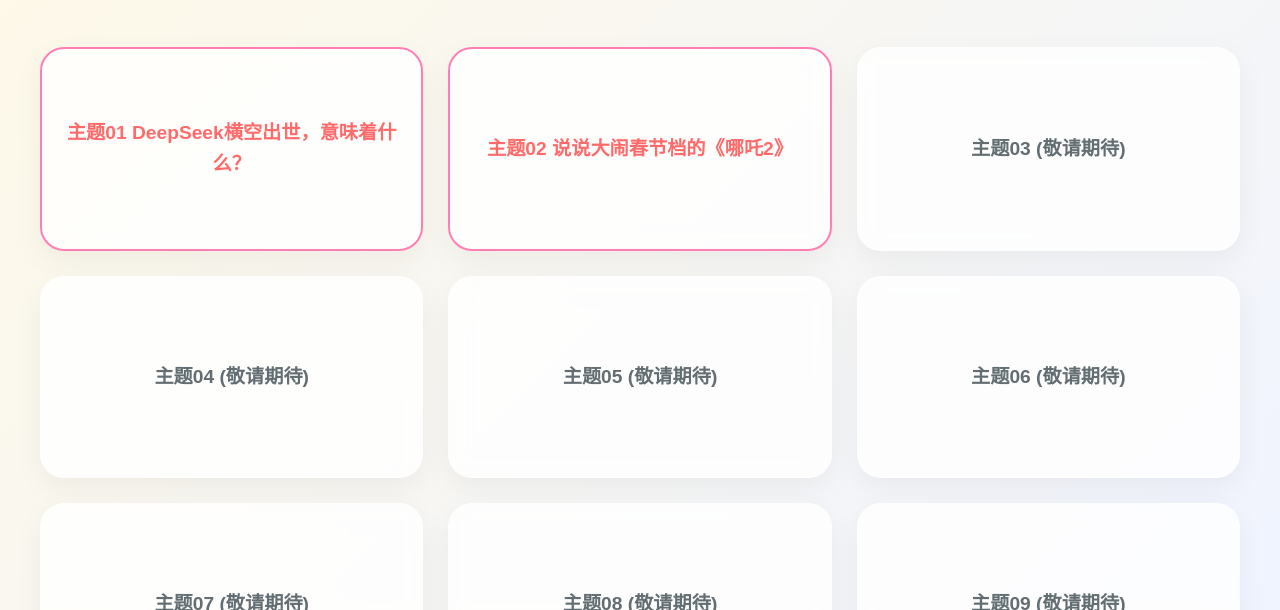
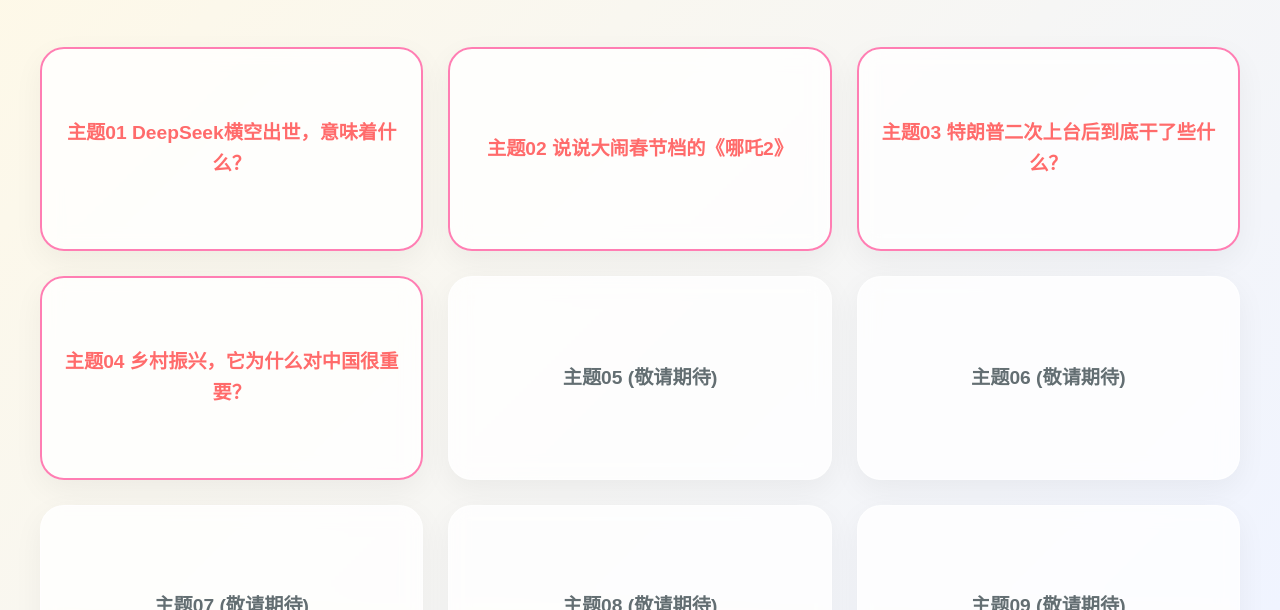
Before and after one commit to tiantianwang351-hash/student-works, a plain HTML site: page index.html in a window 1280 px wide. Shown: the part 190-800 px from the top of the page. Drawn offline with Linux system fonts and the light colour scheme.

Commit message:
Add files via upload

```diff
--- a/index.html
+++ b/index.html
@@ -148,7 +148,7 @@
 
         .img-container {
             width: 100%;
-            height: 280px;
+            height: 320px;
             background: #fdfdfd;
             border-radius: 16px;
             overflow: hidden;
@@ -249,50 +249,44 @@
             works: [
                 { name: "奚嘉怡", school: "上师大附中金山前京中学", file: "上海师范大学附属金山前京中学 奚嘉怡.jpg", praise: "色彩鲜艳，鲸鱼形象生动，排版逻辑满分！" },
                 { name: "方毓馨", school: "上师大附中金山前京中学", file: "上海师范大学附属金山前京中学 方毓馨.jpg", praise: "对AI原理的拆解细致，展现了严谨的科学态度！" },
-                { name: "付玥", school: "闵行区君莲学校", file: "junlian01.jpg.jpg", praise: "笔记工整，彩色装饰充满童趣，总结感悟非常深刻！" },
-                { name: "谭思萌", school: "闵行区君莲学校", file: "junlian02.jpg.jpg", praise: "重点突出，对DeepSeek的思考很有深度，观察力强！" },
-                { name: "张梵馨", school: "虹口实验学校", file: "上海市虹口实验学校 张梵馨.jpg", praise: "学习单完成出色，思维导图清晰，习惯非常好！" },
-                { name: "顾琳菲", school: "金桥镇中心小学", file: "上海市浦东新区金桥镇中心小学 顾琳菲.jpg", praise: "用色区分重点，态度认真，收获写得非常详尽！" },
                 { name: "张李琪", school: "嘉定区中光高级中学", file: "上海市嘉定区中光高级中学 张李琪.jpg", praise: "时政随笔有见地，展现了中学生敏锐的观察力！" },
-                { name: "宣璟怡", school: "建平临港小学", file: "上海市浦东新区建平临港小学 宣璟怡.jpg", praise: "文章精彩，字里行间充满了对国产科技崛起的自豪！" },
                 { name: "陈沁瑜", school: "上海市西林中学", file: "上海市西林中学 陈沁瑜.jpg", praise: "条理清晰，文字功底扎实，对AI普及的思考很到位！" },
-                { name: "毛诗雯", school: "上海市西林中学", file: "上海市西林中学 毛诗雯.png", praise: "感悟深刻，展现了对AI未来的理性期待与辩证思考！" },
-                { name: "蒋玉婷", school: "上海市蔡路中学", file: "上海市蔡路中学 蒋玉婷.png", praise: "观点独到，提醒我们要保持判断力，非常有前瞻性！" },
-                { name: "高俊宸", school: "上海市黄楼中学", file: "上海市黄楼中学 高俊宸.jpg", praise: "笔记逻辑性极强，把技术优势分析得头头是道！" },
-                { name: "尹美茜", school: "上海市松江一中", file: "上海市松江一中 尹美茜.png", praise: "文字优美，将科技突破与乡土情怀结合，立意极高！" },
-                { name: "夏姝砚", school: "上海市松江一中", file: "上海市松江一中 夏姝砚.png", praise: "辩证看待技术，逻辑严密，展现了卓越的学术潜质！" }
+                { name: "尹美茜", school: "上海市松江一中", file: "上海市松江一中 尹美茜.png", praise: "文字优美，将科技突破与乡土情怀结合，立意极高！" }
             ]
         },
         2: {
             title: "主题02 说说大闹春节档的《哪吒2》",
             works: [
-                { name: "高昱哲", school: "华师大前滩学校", file: "华东师范大学第二附属中学前滩学校 高昱哲.png", praise: "从IP、制作到市场全方位解析，‘登顶法宝’总结得非常透彻！" },
-                { name: "孙祎晨", school: "复旦附中闵行实验学校", file: "复旦大学附属闵行实验学校 孙祎晨.png", praise: "精美的剪纸风格，将哪吒的英气与传统文化完美融合，创意十足！" },
-                { name: "邢恺恩", school: "圣华紫竹双语学校", file: "上海民办圣华紫竹双语学校 邢恺恩.jpg", praise: "构图极具爆发力，画出了哪吒‘我命由我不由天’的顽强斗志！" },
-                { name: "张佑琪", school: "上海市蔡路中学", file: "上海市蔡路中学 张佑琪.png", praise: "不仅有细腻的人物速写，对电影核心精神的感悟也充满了正能量。" },
-                { name: "蒲娅楠", school: "嘉定区练川实验学校", file: "上海市嘉定区练川实验学校 蒲娅楠.jpg", praise: "哪吒与敖丙并肩而立，画面和谐，展现了对友谊与成长的深刻思考。" },
-                { name: "沈梦婕", school: "君莲学校（小学部）", file: "上海市闵行区君莲学校（小学部）沈梦婕.png", praise: "课堂笔记条理分明，饺子导演的奋斗历程总结得非常励志，支持国产！" },
-                { name: "姚欣依", school: "建平临港小学", file: "上海市浦东新区建平临港小学 姚欣依.png", praise: "画面动感十足，色彩明快，生动捕捉了哪吒勇敢直面困难的英姿。" },
-                { name: "刘梓萱", school: "金山区第二实验小学", file: "上海市金山区第二实验小学 刘梓萱.jpg", praise: "极具逻辑性的‘成功流水线’图表，精准复盘了电影登顶的每一个关键点！" },
-                { name: "周雨潼", school: "君莲学校（中学部）", file: "上海市闵行区君莲学校（中学部） 周雨潼.jpg", praise: "充满艺术感的字体排版与人物剪影，视觉冲击力极强，精神内涵丰富。" },
-                { name: "吴诗睿", school: "君莲学校（小学部）", file: "上海市闵行区君莲学校（小学部）吴诗睿.png", praise: "课堂笔记细致入微，对电影中的国风元素和文化渊源有独特的见解。" },
-                { name: "牛杨淋荟", school: "崇明中学附属东门中学", file: "上海市崇明中学附属东门中学 牛杨淋荟.jpg", praise: "观后感笔触深情且大气，将哪吒精神与现实拼搏结合，立意极远。" },
-                { name: "潘悦嘉", school: "建平临港小学", file: "上海市浦东新区建平临港小学 潘悦嘉.jpg", praise: "巧妙的性格与外貌拼贴分析，全方位展示了‘我命由我不由天’的飒爽少年。" },
-                { name: "宣璟怡", school: "建平临港小学", file: "上海市浦东新区建平临港小学 宣璟怡.jpg", praise: "以‘哪吒的老师’为视角，充满了童趣，将传统神话进行了生动的现代演绎。" },
-                { name: "周幼玟", school: "尚博实验小学", file: "上海市浦东新区尚博实验小学 周幼玟.jpg", praise: "手绘形象灵动，表情捕捉到位，对电影精神的解读非常热血沸腾。" },
-                { name: "颜睿希", school: "尚博实验小学", file: "上海市浦东新区尚博实验小学 颜睿希.jpg", praise: "英姿飒爽的哪吒形象，配以充满激情的文字，展现了少年人特有的奋斗精神。" },
-                { name: "蔡毓翎", school: "上海市莘城学校", file: "上海市莘城学校 蔡毓翎.jpg", praise: "图文结合紧密，六条核心总结深刻揭示了电影不仅是神话，更是成长的洗礼。" },
-                { name: "胡云翼", school: "上海市莘城学校", file: "上海市莘城学校 胡云翼.jpg", praise: "构图宏大，色彩饱满，展现了哪吒重生抗争的宏伟场面，非常有想象力！" },
-                { name: "陈嫣胤", school: "七宝外国语小学", file: "上海市七宝外国语小学 陈嫣胤.png", praise: "画风独特，将哪吒与‘零食沼泽怪’结合，富有生活气息且充满创意！" },
-                { name: "陈嘉懿", school: "浦东新区锦绣小学", file: "上海市浦东新区锦绣小学 陈嘉懿.jpg", praise: "细腻的笔触构建了跨越时空的英雄共鸣，展示了深厚的绘画功底和独特的审美。" },
-                { name: "刘柏锋", school: "建平永宁小学", file: "上海市浦东新区建平永宁小学 刘柏锋.jpg", praise: "数据分析详尽，将现代校园守护与传统英雄精神结合，逻辑严密且富有温情。" },
-                { name: "姚玥", school: "上海市莘城学校", file: "上海市莘城学校 姚玥.jpg", praise: "海报级别的画面表现力，完美诠释了哪吒‘帅气’与‘英勇’并存的一面。" },
-                { name: "陈玥岚", school: "上海市莘城学校", file: "上海市莘城学校 陈玥岚.jpg", praise: "通过对比分析，层层剥离出‘走出心魔’的主题，思维导图形式让人印象深刻。" },
-                { name: "陈冰冰", school: "三林实验小学", file: "上海市浦东新区三林实验小学 陈冰冰.png", praise: "将电影精神与现实文化自信、时事紧密关联，视野开阔，展现了中学生的责任感。" },
-                { name: "费曜恒", school: "上海市西林中学", file: "上海市西林中学 费曜恒.jpg", praise: "角色分析透彻，分栏式排版非常清晰，是一份优秀的观影心得总结。" },
-                { name: "周心怡", school: "上海市西林中学", file: "上海市西林中学 周心怡.jpg", praise: "色彩热烈，视觉冲击力强，哪吒与龙王斗争的画面极具叙事张力。" },
-                { name: "张诗琪", school: "上海市西林中学", file: "上海市西林中学 张诗琪.png", praise: "不仅画出了哪吒的灵动，文字感悟也道出了成长并非一帆风顺，而是挫折中的涅槃。" },
-                { name: "张玮菡", school: "上海市实验学校东校", file: "上海市实验学校东校 张玮菡.png", praise: "三段式的深入剖析，从形象到精神，将哪吒这一少年的挣扎与热血写得入木三分。" }
+                { name: "高昱哲", school: "华师大前滩学校", file: "华东师范大学第二附属中学前滩学校 高昱哲.png", praise: "从IP制作到市场全方位解析，‘登顶法宝’复盘得非常透彻！" },
+                { name: "孙祎晨", school: "复旦附中闵行实验学校", file: "复旦大学附属闵行实验学校 孙祎晨.png", praise: "精美的剪纸风格，将哪吒的英气与传统文化融合，创意惊艳！" },
+                { name: "邢恺恩", school: "圣华紫竹双语学校", file: "上海民办圣华紫竹双语学校 邢恺恩.jpg", praise: "画作极具张力，捕捉到了小哪吒那股不屈的‘魔童’精神！" },
+                { name: "张佑琪", school: "蔡路中学", file: "上海市蔡路中学 张佑琪.png", praise: "手绘细节丰富，感悟道出了‘命运掌握在自己手中’的真谛。" },
+                { name: "刘梓萱", school: "金山区第二实验小学", file: "上海市金山区第二实验小学 刘梓萱.jpg", praise: "极具创意的‘成功流水线’逻辑图，展现了超强的数据复盘能力！" },
+                { name: "陈冰冰", school: "三林实验小学", file: "上海市浦东新区三林实验小学 陈冰冰.png", praise: "视野宏大，将电影精神与文化自信、国际时事联系在一起，思考深邃。" }
+            ]
+        },
+        3: {
+            title: "主题03 特朗普二次上台后到底干了些什么？",
+            works: [
+                { name: "包悠乐", school: "凌兆小学", file: "上海市浦东新区凌兆小学 包悠乐.png", praise: "反思了国际政策对民生的影响，展现了独立客观的新闻视角！" },
+                { name: "周熙凯", school: "实验学校东校", file: "上海市实验学校东校 周熙凯.png", praise: "笔记排版生动，用直观绘图分析了关税的‘双刃剑’效应，观察敏锐。" },
+                { name: "沈思齐", school: "实验学校东校", file: "上海市实验学校东校 沈思齐.png", praise: "逻辑严密，通过经济计算深入探究了黄金价格与政策变动逻辑。" },
+                { name: "王轩辕", school: "凌兆小学", file: "上海市浦东新区凌兆小学 王轩辕.png", praise: "从人类命运共同体出发，家国情怀令人赞叹，表达了对共赢的期待。" },
+                { name: "陈彦昕", school: "金山区第二实验小学", file: "上海市金山区第二实验小学 陈彦昕.png", praise: "清晰整理了政策动向及避险资产关系，学习单重点突出。" }
+            ]
+        },
+        4: {
+            title: "主题04 乡村振兴，它为什么对中国很重要？",
+            works: [
+                { name: "戚芸晟", school: "金山区第二实验小学", file: "上海市金山区第二实验小学 戚芸晟.png", praise: "紧扣乡村振兴主题，对农业新质生产力和数字农业的理解非常到位！" },
+                { name: "何承霖", school: "宝山区世外学校", file: "上海宝山区世外学校 何承霖.png", praise: "以‘县委书记’视角思考安吉发展，对文旅融合和网红经济的运用极具前瞻性！" },
+                { name: "成林泽", school: "宝山区世外学校", file: "上海宝山区世外学校 成林泽.png", praise: "精准分析了县域发展的瓶颈与潜力，展现了出色的宏观经济思维和‘两山’实践思考。" },
+                { name: "李鑫淼", school: "金山区第二实验小学", file: "上海市金山区第二实验小学 李鑫淼.png", praise: "图文并茂，清晰解读了农业新质生产力的内涵，对‘粉红兽医’故事的总结真挚动人。" },
+                { name: "迪丽努尔", school: "松江一中", file: "上海市松江一中 迪丽努尔.png", praise: "文章立意高远，将乡村振兴置于全球化视野下讨论，体现了新时代青年的责任担当。" },
+                { name: "师晨昕", school: "平遥中学", file: "山西省平遥中学 师晨昕.png", praise: "深度对比了AI发展与工业革命，对技术如何解决就业危机有独到且深刻的见解。" },
+                { name: "袁梦依", school: "君莲学校（小学部）", file: "上海市闵行区君莲学校（小学部）袁梦依.png", praise: "将古诗意境与现代三农政策结合，画作清新可爱，展现了对土地的热爱。" },
+                { name: "周静晗", school: "君莲学校（小学部）", file: "上海市闵行区君莲学校（小学部） 周静晗.png", praise: "全方位解读了中央一号文件，对安吉特色和兽医故事的记录详实，笔记完成度极高。" },
+                { name: "陈月灵", school: "实验学校东校", file: "上海市实验学校东校 陈月灵.png", praise: "提纲挈领地整理了农业高科技和县城发展的关键点，思维导图形式清晰明了。" }
             ]
         }
     };
@@ -303,7 +297,7 @@
         const hasData = allThemesData[i];
         card.className = hasData ? 'theme-card active' : 'theme-card';
         card.innerText = hasData ? allThemesData[i].title : `主题${i < 10 ? '0' + i : i} (敬请期待)`;
-        card.onclick = () => { if(hasData) showDetail(i); else alert("优秀作品整理中，请期待下个主题上线！"); };
+        card.onclick = () => { if(hasData) showDetail(i); else alert("正在整理中..."); };
         themesContainer.appendChild(card);
     }
 
```
